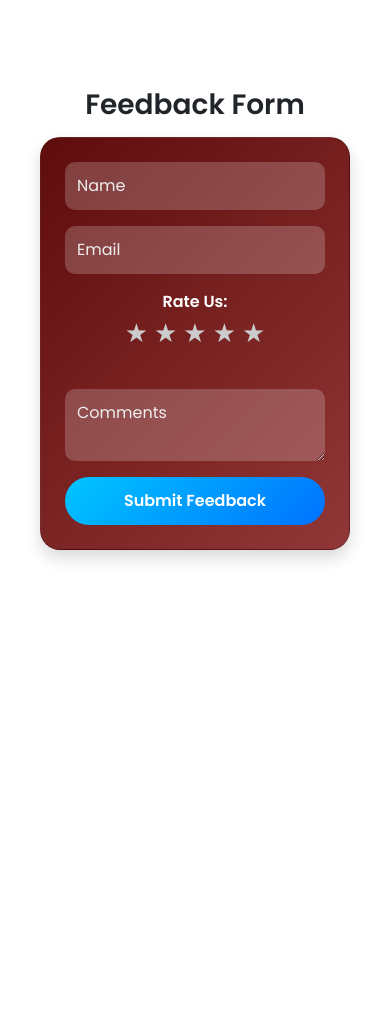
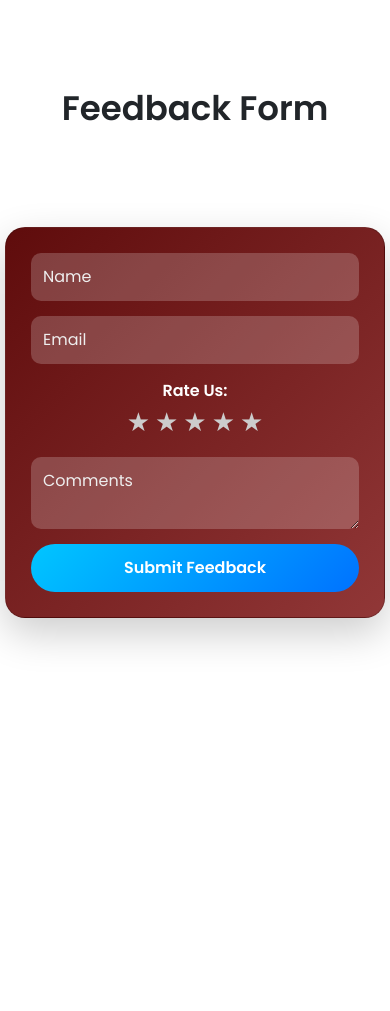
Before and after one commit to Suraj2429/Online-Feedback-Collector-with-Admin-Dashboard, a Flask app: page / in a window 390 px wide. Before the commit the page ends 561 px from the top, so only its background shows below. Run offline with Flask 3, Linux system fonts and the light colour scheme; some libraries are stand-ins or nearby versions.

Commit message:
Update Design

```diff
--- a/static/css/style.css
+++ b/static/css/style.css
@@ -1,78 +1,86 @@
 body {
     margin: 0;
-    padding: 0;
     font-family: 'Poppins', sans-serif;
     background: #ffffff;
 }
 
-/* Layout */
 .container {
+    min-height: 100vh;
+    display: flex;
+    flex-direction: column;
+    align-items: center;
+    justify-content: flex-start;   /* IMPORTANT */
+    padding-top: 40px;
+}
+
+.page-header {
+    text-align: center;
+    margin-bottom: 30px;
+}
+
+.page-header h2 {
+    font-size: 34px;
+    font-weight: 700;
+}
+
+.main-wrapper {
     display: flex;
     align-items: center;
     justify-content: center;
     gap: 30px;
-    min-height: 100vh;
-    padding: 40px 60px;
+    width: 100%;
+    margin-top: 20px;   /* small push down */
 }
 
-/* Left Section */
 .left-section {
     flex: 1;
     display: flex;
-    justify-content: center;
-    align-items: center;
+    justify-content: flex-end;
 }
 
 .left-section img {
-    width: 100%;
     max-width: 420px;
-    height: auto;
-    border-radius: 20px;
-    box-shadow: 0 15px 40px rgba(0,0,0,0.2);
+
 }
+
 
 /* Right Section */
 .right-section {
     flex: 1;
     display: flex;
-    justify-content: center;
-    margin-top: 0%;
+    justify-content: flex-start;
 }
 
 /* Form Wrapper */
 .form-wrapper {
-    display: flex;
-    flex-direction: column;
-    align-items: center;
+    text-align: center;
 }
 
 /* Title */
 .form-title {
-    text-align: center;
     margin-bottom: 15px;
+    font-size: 28px;
     font-weight: 700;
-    font-size: 28px;
 }
 
 /* Card */
 .card {
-    width: 100%;
-    max-width: 420px;
+    width: 380px;
     padding: 25px;
     border-radius: 20px;
     background: linear-gradient(135deg, #5f0c0c, #913737);
     box-shadow: 0 15px 40px rgba(0,0,0,0.2);
-    color: #fff;
 }
 
 /* Inputs */
 .form-control {
+    width: 100%;
+    margin-bottom: 15px;
+    padding: 12px;
+    border-radius: 10px;
+    border: none;
     background: rgba(255,255,255,0.2);
-    border: none;
-    border-radius: 10px;
-    padding: 12px;
     color: #fff;
-    margin-bottom: 15px;
 }
 
 .form-control::placeholder {
@@ -80,17 +88,23 @@ body {
 }
 
 .form-control:focus {
+    outline: none;
     background: rgba(255,255,255,0.3);
-    outline: none;
 }
 
-/* Star Rating */
+/* Rating */
+.rating-box {
+    text-align: center;
+    margin-bottom: 15px;
+    color: white;
+}
+
+/* Stars */
 .star-rating {
     display: flex;
     justify-content: center;
-    gap: 6px;
+    gap: 5px;
     direction: rtl;
-    margin-bottom: 20px;
 }
 
 .star-rating input {
@@ -219,52 +261,32 @@ table td {
     background: white;
     padding: 20px;
     border-radius: 15px;
-    box-shadow: 0 10px 30px rgba(0,0,0,0.1);
+    box-shadow: 0 10px 25px rgba(0,0,0,0.1);
 }
 
 /* Responsive */
 @media (max-width: 768px) {
-    .stats {
-        flex-direction: column;
-        align-items: center;
-        gap: 15px;
-    }
-
     .dashboard-grid {
         flex-direction: column;
     }
 }
 
 @keyframes slideDown {
-    from {
-        top: -50px;
-        opacity: 0;
-    }
-    to {
-        top: 20px;
-        opacity: 1;
-    }
+    from { top: -50px; opacity: 0; }
+    to { top: 20px; opacity: 1; }
 }
 
 @keyframes fadeOut {
-    to {
-        opacity: 0;
-        transform: translateX(-50%) translateY(-20px);
-    }
+    to { opacity: 0; transform: translateX(-50%) translateY(-20px); }
 }
 
 /* Responsive */
 @media (max-width: 768px) {
-    .container {
+    .main-wrapper {
         flex-direction: column;
-        padding: 20px;
     }
 
     .left-section {
         display: none;
     }
-
-    .card {
-        max-width: 100%;
-    }
 }
--- a/templates/admin.html
+++ b/templates/admin.html
@@ -31,6 +31,10 @@
 
         </div>
 
+        <div class="download-section">
+            <a href="/download-csv" class="download-btn">⬇ Download CSV</a>
+        </div>
+
         <!-- Table + Chart -->
         <div class="dashboard-grid">
 
@@ -54,7 +58,7 @@
                         <tr>
                             <td>{{ f.name }}</td>
                             <td>{{ f.email }}</td>
-                            <td>{{ f.rating }}</td>
+                            <td>{{ f.rating }} ⭐</td>
                             <td>{{ f.comments }}</td>
                             <td>{{ f.date_submitted }}</td>
                         </tr>
--- a/templates/index.html
+++ b/templates/index.html
@@ -8,29 +8,31 @@
     {% block content %}
 
     {% if success %}
-    <div class="top-alert alert alert-success text-center">
+    <div class="top-alert">
         Feedback submitted successfully!
     </div>
     {% endif %}
 
+    <div class="page-header">
+        <h2>Feedback Form</h2>
+    </div>
+
     <div class="container">
 
-        <div class="left-section">
-            <img src="{{ url_for('static', filename='images/feedback.jpg') }}" alt="feedback">
-        </div>
+        <div class="main-wrapper">
 
-        <div class="right-section">
+            <div class="left-section">
+                <img src="{{ url_for('static', filename='images/feedback.jpg') }}">
+            </div>
 
-            <div class="form-wrapper">
-                <h2 class="form-title">Feedback Form</h2>
+            <div class="right-section">
+                <form action="/submit-feedback" method="POST" class="card">
 
-                <form action="/submit-feedback" method="POST" class="card p-4 shadow">
+                    <input type="text" name="name" class="form-control" placeholder="Name" required>
 
-                    <input type="text" name="name" class="form-control mb-3" placeholder="Name" required>
+                    <input type="email" name="email" class="form-control" placeholder="Email" required>
 
-                    <input type="email" name="email" class="form-control mb-3" placeholder="Email" required>
-
-                    <div class="mb-3 text-center">
+                    <div class="rating-box">
                         <label><strong>Rate Us:</strong></label>
                         <div class="star-rating">
                             <input type="radio" name="rating" value="5" id="5"><label for="5">★</label>
@@ -41,9 +43,9 @@
                         </div>
                     </div>
 
-                    <textarea name="comments" class="form-control mb-3" placeholder="Comments"></textarea>
+                    <textarea name="comments" class="form-control" placeholder="Comments"></textarea>
 
-                    <button class="btn btn-primary w-100">Submit Feedback</button>
+                    <button class="btn-primary">Submit Feedback</button>
 
                 </form>
             </div>
```
Also changed, not shown: other parts of static/css/style.css (+50 -22 lines).
